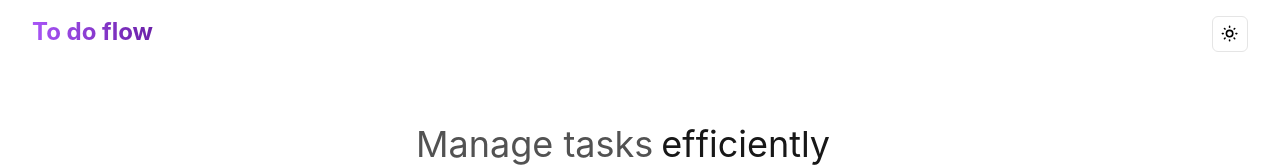
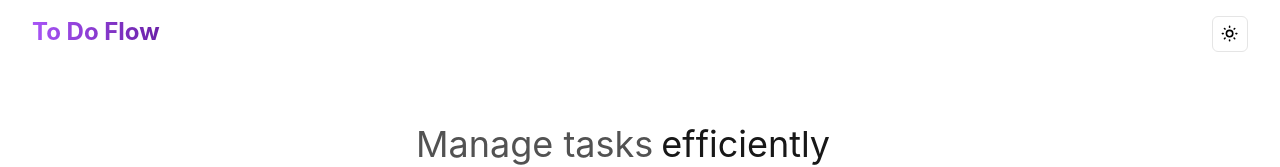
Before and after one commit to Sahilpingale/to-do-flow-1, a React (Vite) app: page /home in a window 1280 px wide. Shown: the top 167 px of the page. Built offline with nearby package versions, Linux system fonts and the light colour scheme; no server answers; what api would draw is missing.

Commit message:
New favicon

```diff
--- a/index.html
+++ b/index.html
@@ -4,7 +4,7 @@
     <meta charset="UTF-8" />
     <link rel="icon" href="/favicon.ico" />
     <meta name="viewport" content="width=device-width, initial-scale=1.0" />
-    <title>React Flow starter (Vite + TS)</title>
+    <title>To Do Flow</title>
   </head>
   <body>
     <div id="root"></div>
--- a/src/pages/home/Home.tsx
+++ b/src/pages/home/Home.tsx
@@ -69,7 +69,7 @@ const Home = () => {
     <div className="h-screen w-full dark:bg-black bg-white text-black dark:text-white">
       <div className="flex px-8 py-4 justify-between">
         <h1 className="bg-gradient-to-r from-purple-500 to-purple-800 bg-clip-text text-transparent font-bold text-2xl">
-          To do flow
+          To Do Flow
         </h1>
         <button
           onClick={toggleTheme}
```
Also changed, not shown: 1 other file (tests, documents, lock files or other folders).
